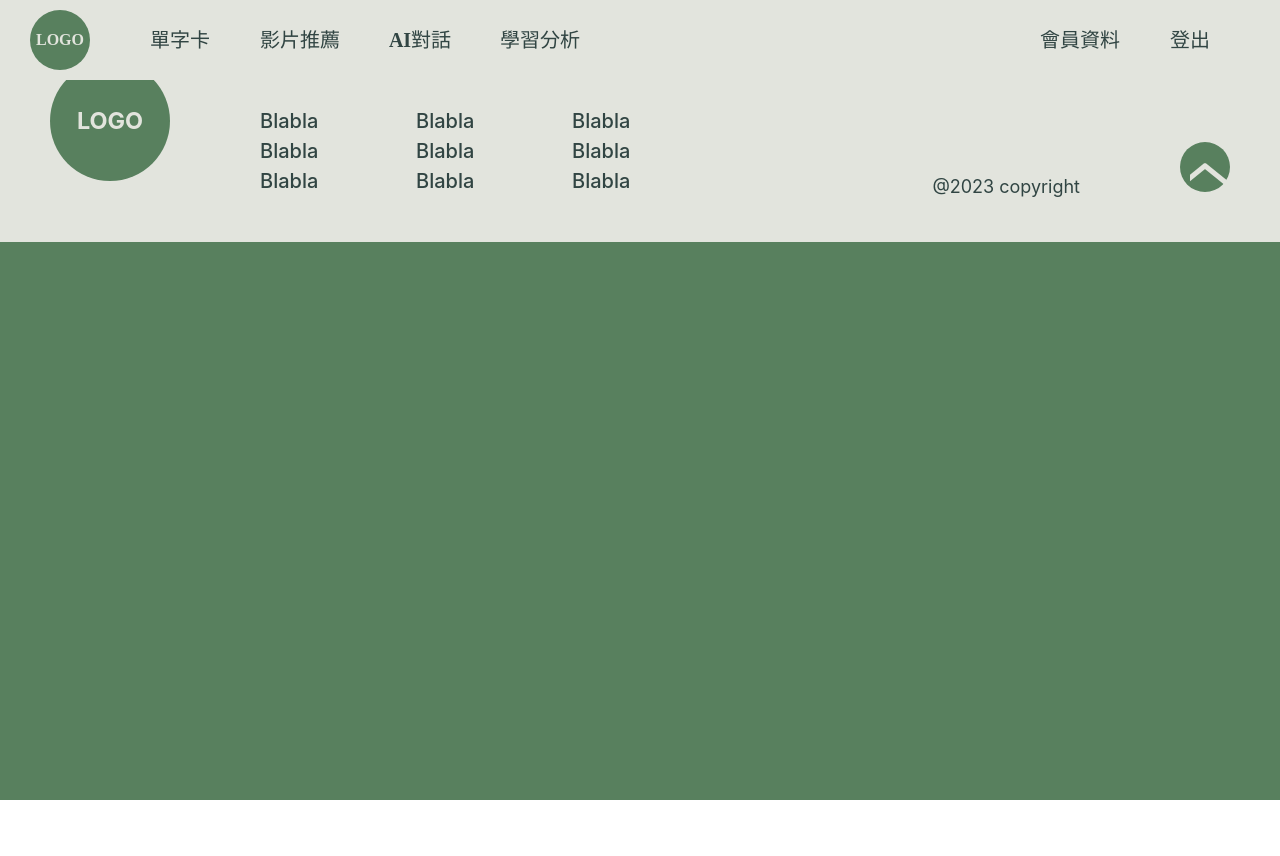
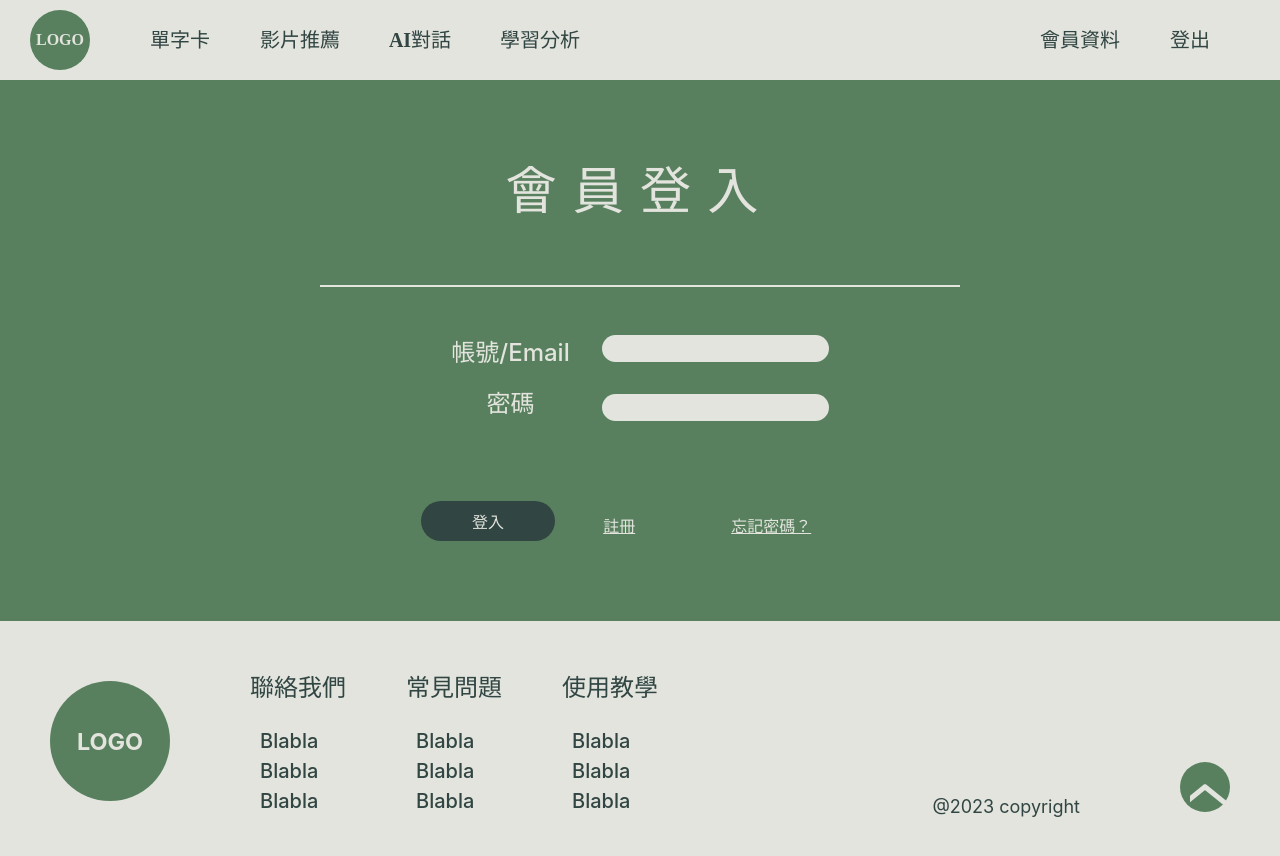
Before and after one commit to HUANZILin/EZ-English-Frontend, a React (Vite) app: page /login in a window 1280 px wide. Shown: the top 856 px of the page. Before the commit the page ends 800 px from the top, so only its background shows below. Built offline with nearby package versions, Linux system fonts and the light colour scheme.

Commit message:
merge loginpage frontend

```diff
--- /dev/null
+++ b/src/page/LoginPage.jsx
@@ -0,0 +1,112 @@
+import styled from "styled-components";
+
+const Container = styled.div`
+    display: flex;
+    justify-content: center;
+    flex-direction: column;
+    padding-top: 8rem;
+`;
+
+const StyledForm = styled.form`
+    display: flex;
+    flex-direction: column;
+    align-items: center;
+    text-align: center;
+    .formTop {
+        display: flex;
+        margin: 3rem 0rem 3rem 0rem;
+      }
+      .formButtom {
+        display: flex;
+        flex-direction: row;
+        align-items: center;
+        text-align: center;
+        margin-bottom: 5rem;
+        a {
+          color: #e2e4dd;
+          text-decoration: none;
+          padding: 0.1rem 3rem;
+        }
+        .register {
+          margin-top: 10px;
+          text-decoration: underline;
+        }
+      }
+      .label {
+        display: flex;
+        flex-direction: column;
+        padding-right: 2rem;
+        align-items: center;
+        label {
+          font-size: 1.5rem;
+          font-weight: 500;
+          margin-bottom: 15px;
+        }
+      }
+      .input {
+        display: flex;
+        flex-direction: column;
+        input {
+          background-color: #e2e4dd;
+          color: #314543;
+          border: none;
+          outline: none;
+          border-radius: 20px;
+          padding: 6px 25px 6px 25px;
+          margin-bottom: 2rem;
+        }
+      }
+      button {
+        background-color: #314543;
+        color: #e2e4dd;
+        border: none;
+        border-radius: 30px;
+        padding: 0.5rem 0.2rem;
+      }
+`;
+
+
+const LoginPage = () => {
+    return(
+    <Container>
+        <h1 style={{color: "#e2e4dd",
+        letterSpacing: "1rem",
+        textAlign: "center"}}>會員登入</h1>
+        <div style={{margin: "0 auto",
+        marginTop: "2rem",
+        height: "0.1rem",
+        width: "50vw",
+        backgroundColor: "#e2e4dd",
+        alignItems: "center"}}></div>
+        <StyledForm>
+        <div class="formTop">
+          <div class="label">
+            <label for="email">帳號/Email</label>
+            <label for="password">密碼</label>
+          </div>
+          <div class="input">
+            <input id="email" type="email" name="email" required />
+            <input
+              id="password"
+              type="password"
+              name="password"
+              minlength="8"
+              maxlength="12"
+              required
+            />
+          </div>
+        </div>
+
+        <div class="formButtom">
+        <button id="submit" type="submit">
+            <a href="./index.html">登入</a>
+        </button>
+        <a class="register" href="#">註冊</a>
+        <a class="register" href="#">忘記密碼？</a>
+        </div>
+        </StyledForm>
+    </Container>
+    );
+}
+
+export default LoginPage;
--- /dev/null
+++ b/src/page/RegisterPage.jsx
@@ -0,0 +1,5 @@
+const RegisterPage = () => {
+
+};
+
+export default RegisterPage;
```
Also changed, not shown: src/App.jsx (+8 -2 lines).
